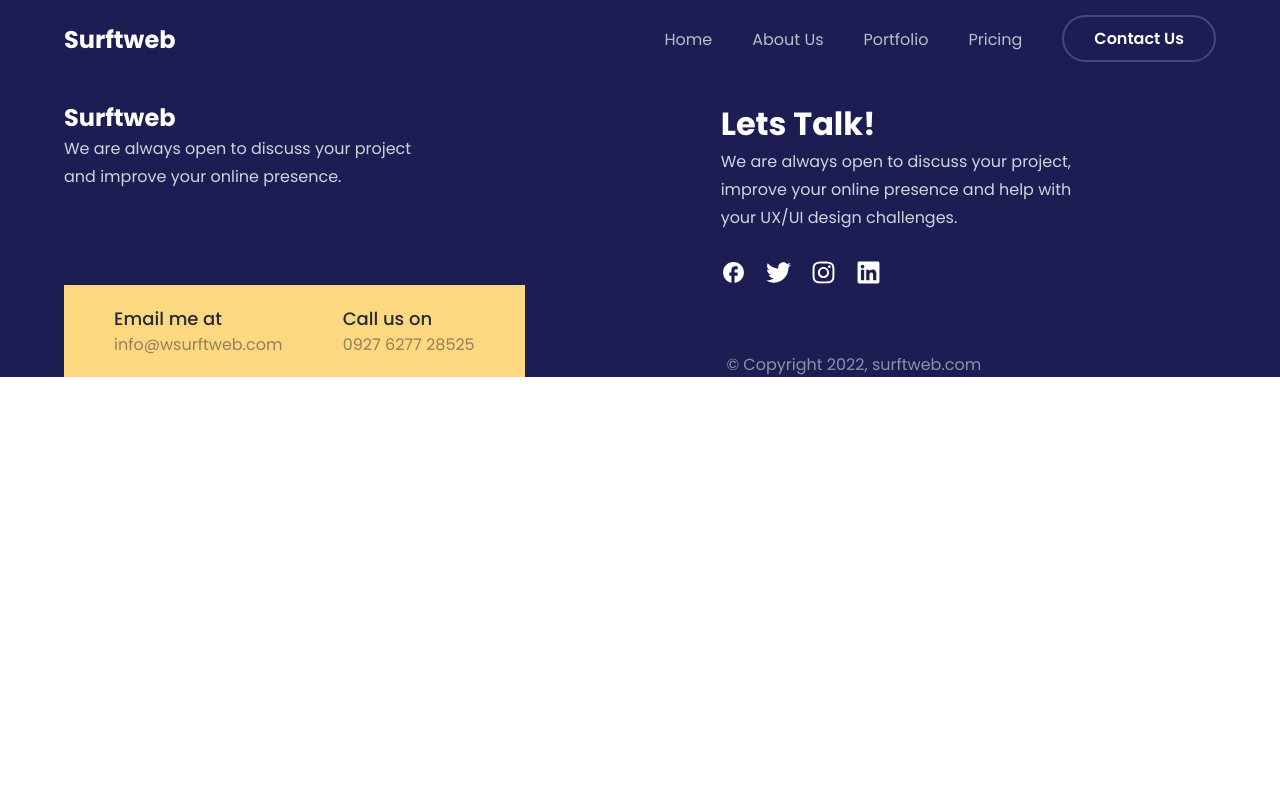
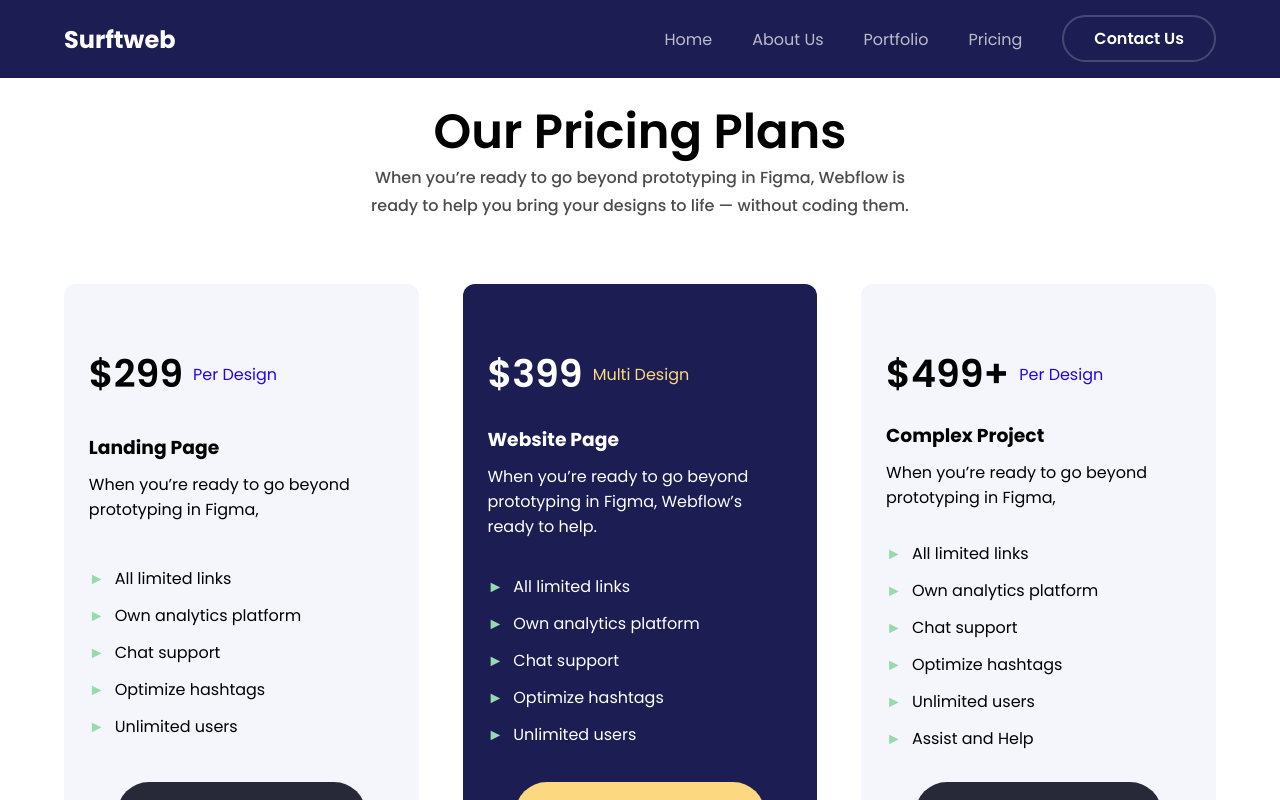
Before and after one commit to ebokes/surftweb, a React (Create React App) app: page /pricing in a window 1280 px wide. Shown: the top 800 px of the page. Built offline with nearby package versions, Linux system fonts and the light colour scheme.

Commit message:
create pricing section

```diff
--- a/src/App.js
+++ b/src/App.js
@@ -7,6 +7,7 @@ import FooterPage from "./components/footer/index";
 import Home from "./pages/Home";
 import AboutUs from "./pages/AboutUs";
 import Portfolio from "./pages/Portfolio";
+import Pricing from "./pages/Pricing";
 
 // import Slider from "./components/Slider";
 
@@ -43,6 +44,7 @@ function App() {
             <Route path="/" element={<Home />} />
             <Route path="/about-us" element={<AboutUs />} />
             <Route path="/portfolio" element={<Portfolio />} />
+            <Route path="/pricing" element={<Pricing />} />
           </Routes>
           <FooterPage />
         </Fragment>
--- a/src/components/portfolio/template/index.js
+++ b/src/components/portfolio/template/index.js
@@ -1,4 +1,4 @@
-import { useState } from "react";
+// import { useState } from "react";
 import {
   TemplateContainer,
   Col1,
--- /dev/null
+++ b/src/components/pricing/pricingPlan/index.js
@@ -0,0 +1,79 @@
+import React from "react";
+import {
+  PricingPlanContainer,
+  Row1,
+  Row2,
+  Card,
+  Price,
+  Text,
+  List,
+  Content,
+} from "./pricingPlanStyle";
+import { Container } from "../../../reuseableComponents/containerStyle";
+import priceData from "../../../data/pricingPlanData";
+import { Button } from "../../../reuseableComponents/buttonStyle";
+
+const PricingPlan = () => {
+  return (
+    <Container>
+      <PricingPlanContainer>
+        <Row1>
+          <h2>Our Pricing Plans</h2>
+          <p>
+            When you’re ready to go beyond prototyping in Figma, Webflow is
+            ready to help you bring your designs to life — without coding them.
+          </p>
+        </Row1>
+        <Row2>
+          {priceData.map((card, index) => (
+            <Card
+              key={index}
+              style={{
+                backgroundColor: index % 2 === 1 ? "#1C1E53" : "#F4F6FC",
+                color: index % 2 === 1 && "#fff",
+              }}
+            >
+              <Content>
+                <Price>
+                  <span className="price-tag">${card.price}</span>
+                  <span
+                    style={{ color: index % 2 === 0 ? "#2405F2" : "#FCD980" }}
+                  >
+                    {card.rider}
+                  </span>
+                </Price>
+                <Text>
+                  <h3>{card.title}</h3>
+                  <p>{card.text}</p>
+                </Text>
+                <List>
+                  <li>{card.bullet[0]}</li>
+                  <li>{card.bullet[1]}</li>
+                  <li>{card.bullet[2]}</li>
+                  <li>{card.bullet[3]}</li>
+                  <li>{card.bullet[4]}</li>
+                  <li style={{ display: card.bullet.length < 6 && "none" }}>
+                    {card.bullet[5]}
+                  </li>
+                </List>
+                <Button
+                  href="#"
+                  padding="1.6rem 24%"
+                  style={{
+                    background: index % 2 === 0 && "#282938",
+                    color: index % 2 === 0 && "#fff",
+                    margin: "0 auto",
+                  }}
+                >
+                  {card.btn}
+                </Button>
+              </Content>
+            </Card>
+          ))}
+        </Row2>
+      </PricingPlanContainer>
+    </Container>
+  );
+};
+
+export default PricingPlan;
--- /dev/null
+++ b/src/components/pricing/pricingPlan/pricingPlanStyle.js
@@ -0,0 +1,115 @@
+import styled from "styled-components";
+
+export const PricingPlanContainer = styled.div``;
+export const Row1 = styled.div`
+  text-align: center;
+  width: 50%;
+  margin: 0 auto;
+
+  @media (max-width: ${({ theme }) => theme.mediaQuery.mobile}) {
+    width: 90%;
+  }
+
+  h2 {
+    font-size: 4.8rem;
+    font-weight: 600;
+    line-height: 6.4rem;
+
+    @media (max-width: ${({ theme }) => theme.mediaQuery.mobile}) {
+      font-size: 3rem;
+      line-height: 4.4rem;
+    }
+  }
+  p {
+    font-size: 1.6rem;
+    font-weight: 500;
+    line-height: 2.8rem;
+    opacity: 0.7;
+  }
+`;
+export const Row2 = styled.div`
+  display: flex;
+  justify-content: space-between;
+  /* width: 30%; */
+
+  @media (max-width: ${({ theme }) => theme.mediaQuery.mobile}) {
+    width: 46rem;
+    display: flex;
+    flex-wrap: wrap;
+    margin: 0 auto;
+  }
+
+  @media (max-width: 550px) {
+    width: 95%;
+  }
+`;
+
+export const Card = styled.div`
+  width: 30.8%;
+  border-radius: 1.2rem;
+  padding: 6.2rem 0;
+  margin-top: 6.4rem;
+  /* height: 55rem; */
+
+  @media (max-width: ${({ theme }) => theme.mediaQuery.mobile}) {
+    width: 100%;
+  }
+
+  @media (max-width: 550px) {
+    padding: 3.2rem 0;
+  }
+`;
+export const Content = styled.div`
+  display: flex;
+  flex-direction: column;
+  justify-content: space-between;
+  width: 86%;
+  margin: 0 auto;
+  height: 50rem;
+`;
+
+export const Price = styled.div`
+  display: flex;
+  /* justify-content: space-around; */
+  /* flex-direction: row; */
+  align-items: center;
+
+  .price-tag {
+    font-size: 3.8rem;
+    font-weight: 600;
+    line-height: 5.6rem;
+
+    @media (max-width: ${({ theme }) => theme.mediaQuery.mobile}) {
+      font-size: 2.8rem;
+      font-weight: 600;
+      line-height: 3.6rem;
+    }
+  }
+
+  span {
+    margin-right: 1rem;
+    /* display: inline-block; */
+  }
+`;
+export const Text = styled.div`
+  /* margin-top: 2rem; */
+  h3 {
+    margin-bottom: 1rem;
+  }
+`;
+export const List = styled.ul`
+  /* margin: 7.8rem 0; */
+
+  li {
+    margin: 1.2rem 0;
+    /* position: relative; */
+
+    &::before {
+      content: "\\25BA";
+      width: 4rem;
+      height: 4rem;
+      color: #97daad;
+      margin-right: 1rem;
+    }
+  }
+`;
--- /dev/null
+++ b/src/data/pricingPlanData.js
@@ -0,0 +1,46 @@
+const pricingPlanData = [
+  {
+    price: 299,
+    rider: "Per Design",
+    title: "Landing Page ",
+    text: "When you’re ready to go beyond prototyping in Figma,",
+    bullet: [
+      "All limited links",
+      "Own analytics platform",
+      "Chat support",
+      "Optimize hashtags",
+      "Unlimited users",
+    ],
+    btn: "Get started",
+  },
+  {
+    price: 399,
+    rider: "Multi Design",
+    title: "Website Page ",
+    text: "When you’re ready to go beyond prototyping in Figma, Webflow’s ready to help.",
+    bullet: [
+      "All limited links",
+      "Own analytics platform",
+      "Chat support",
+      "Optimize hashtags",
+      "Unlimited users",
+    ],
+    btn: "Get started",
+  },
+  {
+    price: "499+",
+    rider: " Per Design",
+    title: "Complex Project",
+    text: "When you’re ready to go beyond prototyping in Figma, ",
+    bullet: [
+      "All limited links",
+      "Own analytics platform",
+      "Chat support",
+      "Optimize hashtags",
+      "Unlimited users",
+      "Assist and Help",
+    ],
+    btn: "Contact us",
+  },
+];
+export default pricingPlanData;
--- /dev/null
+++ b/src/pages/Pricing.js
@@ -0,0 +1,8 @@
+import React from "react";
+import PricingPlan from "../components/pricing/pricingPlan/index";
+
+const Pricing = () => {
+  return <PricingPlan />;
+};
+
+export default Pricing;
```
